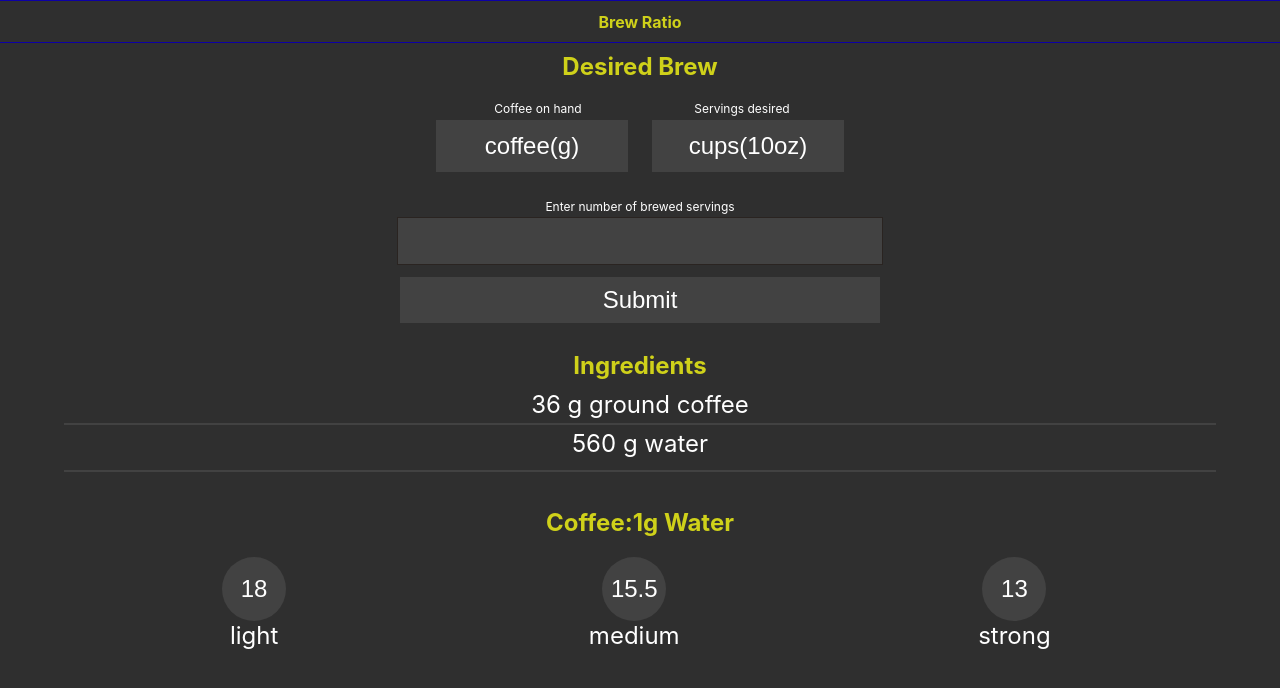
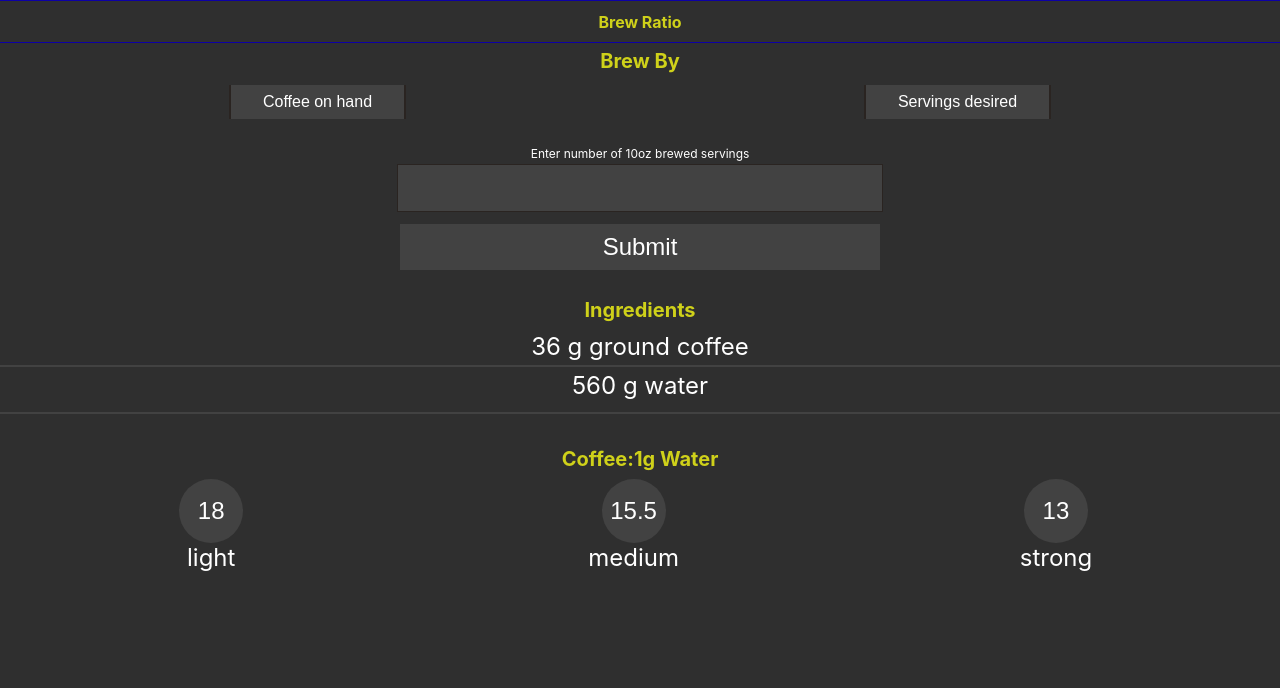
Before and after one commit to rtviner/brew-ratio, a React (Create React App) app: page / in a window 1280 px wide. Shown: the top 688 px of the page. Built offline with nearby package versions, Linux system fonts and the light colour scheme.

Commit message:
change input type button text to label text and first h2 to brew by"

```diff
--- a/src/App.css
+++ b/src/App.css
@@ -1,6 +1,7 @@
 .App {
   text-align: center;
   font-size: 16px;
+
 
 }
 
@@ -8,6 +9,7 @@ body {
 	box-sizing: border-box;
 	background-color: #2f2f2f;
 	color: #fff;
+	width: 100vw;
 }
 
 .App-header {
@@ -24,7 +26,6 @@ body {
 
 
 main {
-	width: 90%;
 	padding-top: 2rem;
 	font-size: 1.5rem;
 	margin: 0 auto;
@@ -32,8 +33,9 @@ main {
 }
 
 h2 {
-	font-size: 1.5rem;
+	font-size: 1.25rem;
 	color: #cfd11a;
+	margin-bottom: .5rem;
 }
 
 input {
@@ -44,10 +46,15 @@ input {
 	border: 0;
 }
 
+form {
+    display: flex;
+    flex-direction: row;
+}
+
 form.CupOrGrind {
     display: flex;
     flex-direction: row;
-    justify-content: center;
+    justify-content: space-around;
     align-items: center;
     width: 100%;
 
@@ -57,28 +64,18 @@ label.CupOrGrind {
 	font-size: .75rem;
 }
 
-div.coffeeOrCupsInput label {
-	display: block;
-}
-
 input#yes, input#no {
+	font-size: 1rem;
 	background-color: #424242;
 	color: #fff;
 	margin: .25rem auto 1rem auto;
-	padding: .5em;
+	padding: .5em 2em;
 	text-align: center;
-	width: 8em;
-
+	width: 100%;
+	border-right: 2px solid #2a2421;
+	border-left: 2px solid #2a2421;
 }
 
-input#yes{
-	margin-right: .5em;
-}
-
-
-input#no {
-	margin-left: .5em;
-}
 
 input#yes:hover, input#no:hover {
 	color: #0D00A4;
@@ -113,13 +110,13 @@ input#coffeeInput, input#cupsInput {
 	background-color: #424242;
 	color: #fff;
 	border: 1.5px solid #2a2421;
-	width: 100%;
+	width: 90%;
 	height: 2.75rem;
 	text-align: center;
 }
 
 button {
-	width: 100%;
+	width: 90%;
 	max-width: 20em;
 	background-color: #424242;
 	color: #fff;
@@ -192,10 +189,7 @@ div.strength label {
 	display: block;
 }
 
-form {
-    display: flex;
-    flex-direction: row;
-}
+
 
 input#light, input#med, input#strong {
 	border-radius: 50%;
--- a/src/App.js
+++ b/src/App.js
@@ -80,30 +80,25 @@ class App extends Component {
         </header>
 
         <main>
-        <h2>Desired Brew</h2>
+        <h2>Brew By</h2>
 
           <div className="coffeeOrCupsInput">
 
             <form className="CupOrGrind">
               <div className="CupOrGrind">
-                <label className="CupOrGrind" id="groundCoffee" htmlFor="yes">
-                  Coffee on hand
-                </label>
+
                 <ButtonInput
                   id="yes"
                   name="coffeeLow"
-                  value="coffee(g)"
+                  value="Coffee on hand"
                   onClick={this.onClick}
                 />
               </div>
               <div className="CupOrGrind">
-                <label className="CupOrGrind" id="brewedCoffee" htmlFor="no">
-                  Servings desired
-                </label>
                 <ButtonInput
                   id="no"
                   name="coffeeLow"
-                  value="cups(10oz)"
+                  value="Servings desired"
                   onClick={this.onClick}
                 />
               </div>
@@ -111,11 +106,11 @@ class App extends Component {
             </form>
           </div>
 
-          { (coffeeLow === 'coffee(g)')
+          { (coffeeLow === "Coffee on hand")
             ? <div className="grindsInput">
                 <div className="interactions labelInput">
                   <label className="CupOrGrind">
-                    Enter weight of ground coffee
+                    Enter weight of ground coffee (g)
                   </label>
                     <CupGrindInput
                       id="coffeeInput"
@@ -135,7 +130,7 @@ class App extends Component {
             : <div className="cupsInput">
                 <div className="interactions">
                   <label className="CupOrGrind">
-                    Enter number of brewed servings
+                    Enter number of 10oz brewed servings
                   </label>
                     <CupGrindInput
                       id="cupsInput"
```
